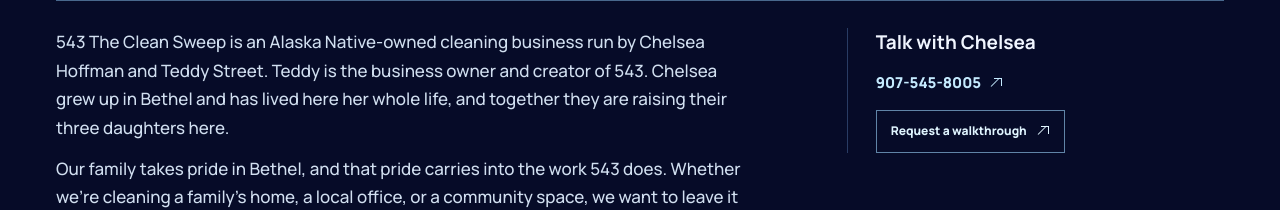
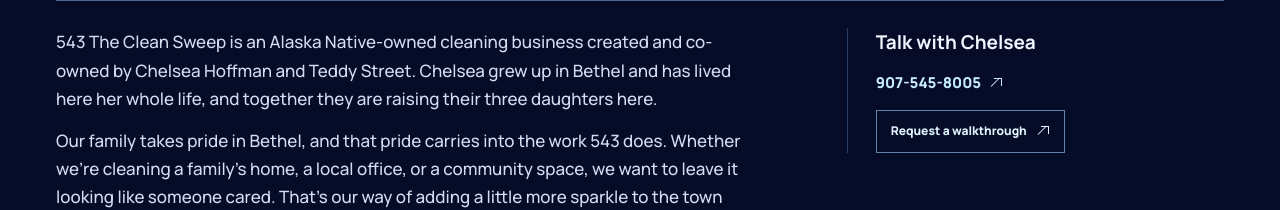
Before and after one commit to teddyrstreet/543-the-clean-sweep, a plain HTML site: page about/index.html in a window 1280 px wide. Shown: the part 597-807 px from the top of the page. Drawn offline with Linux system fonts and the light colour scheme.

Commit message:
Draft: describe Chelsea and Teddy as co-owners and creators
Co-Authored-By: Claude Opus 5.5 <noreply@anthropic.com>
Claude-Session: https://claude.ai/code/session_018jBb8ojqMFE4rVadiPX6Ny

```diff
--- a/about/index.html
+++ b/about/index.html
@@ -58,7 +58,7 @@
     </div>
     <div class="about-details">
       <div class="about-story">
-        <p>543 The Clean Sweep is an Alaska Native-owned cleaning business run by Chelsea Hoffman and Teddy Street. Teddy is the business owner and creator of 543. Chelsea grew up in Bethel and has lived here her whole life, and together they are raising their three daughters here.</p>
+        <p>543 The Clean Sweep is an Alaska Native-owned cleaning business created and co-owned by Chelsea Hoffman and Teddy Street. Chelsea grew up in Bethel and has lived here her whole life, and together they are raising their three daughters here.</p>
         <p>Our family takes pride in Bethel, and that pride carries into the work 543 does. Whether we’re cleaning a family’s home, a local office, or a community space, we want to leave it looking like someone cared. That’s our way of adding a little more sparkle to the town our girls call home.</p>
       </div>
       <aside class="about-contact" aria-labelledby="about-contact-title">
```
